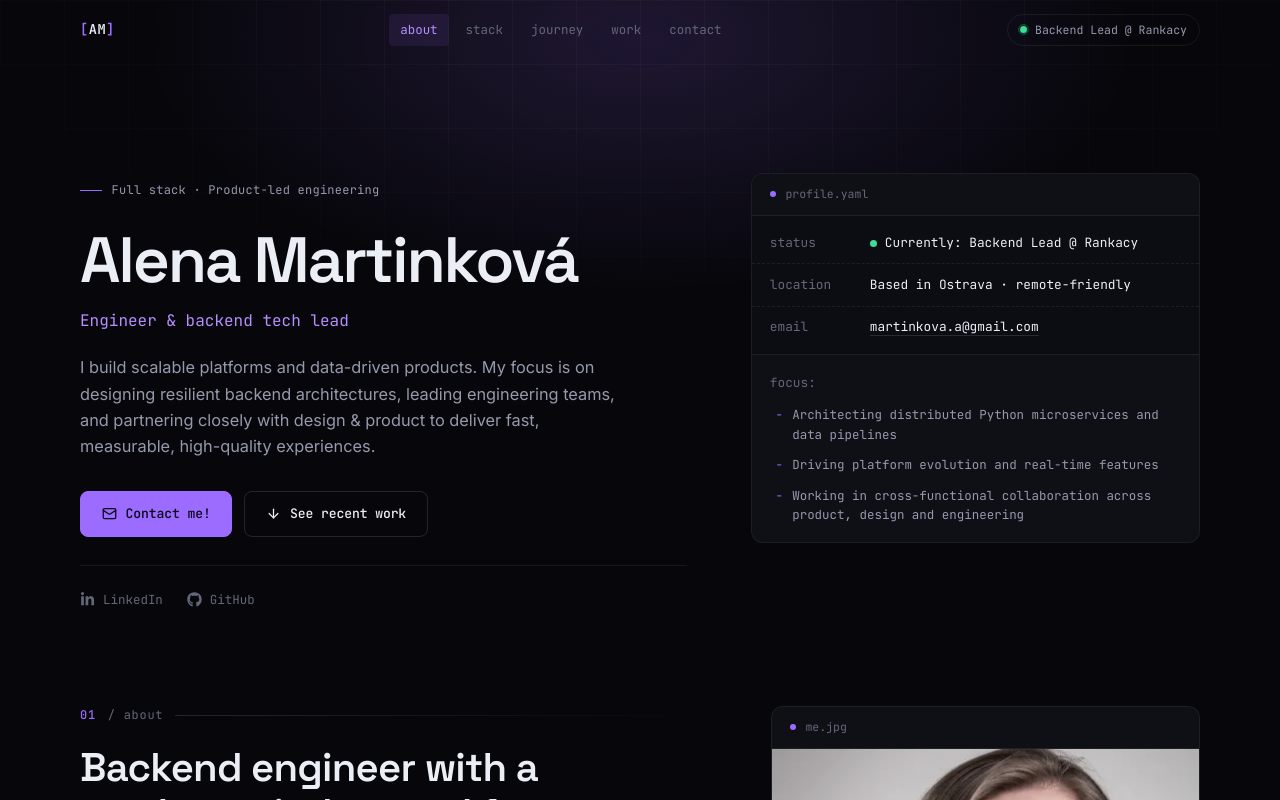
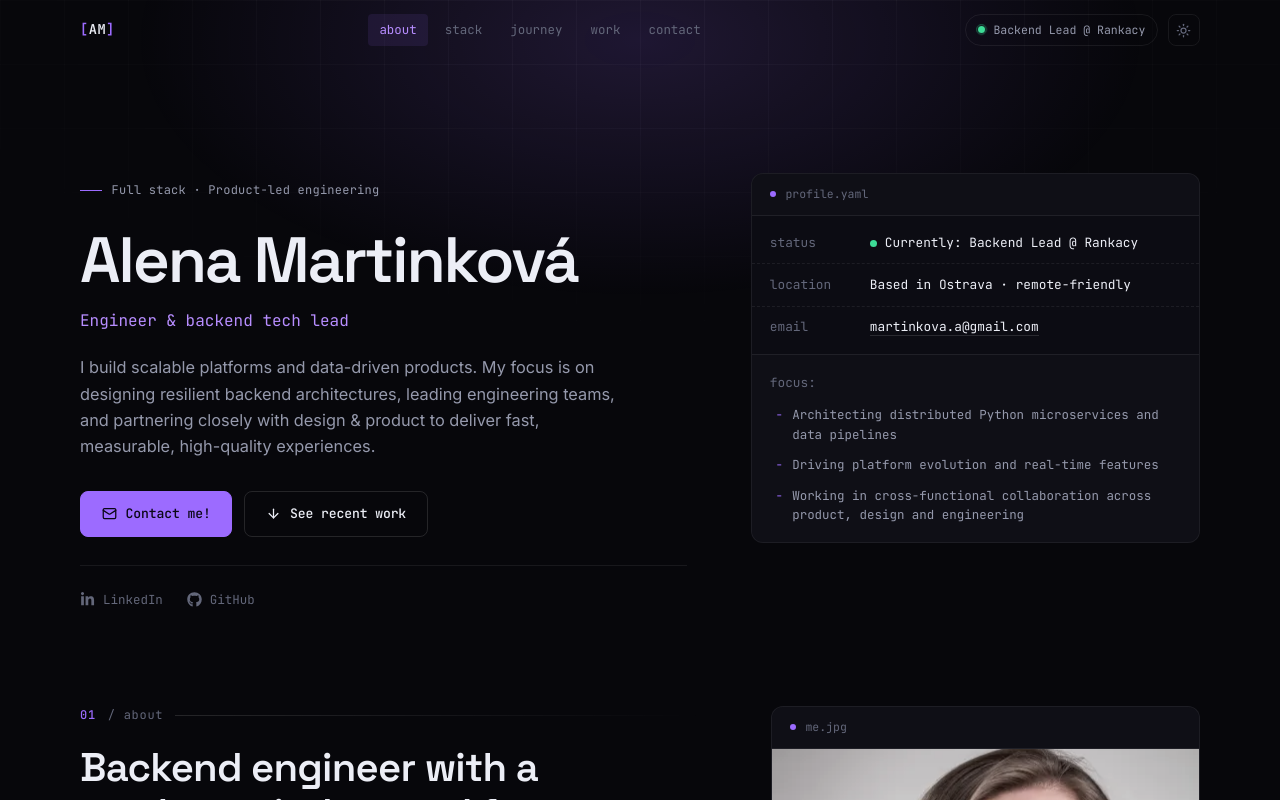
Before and after one commit to alenamartinkova/portfolio, a React (Vite) app: page / in a window 1280 px wide. Shown: the top 800 px of the page. Built offline with nearby package versions, Linux system fonts and the light colour scheme.

Commit message:
White mode

```diff
--- a/index.html
+++ b/index.html
@@ -4,6 +4,16 @@
     <meta charset="utf-8" />
     <meta name="viewport" content="width=device-width, initial-scale=1" />
     <meta name="theme-color" content="#07070b" />
+
+    <!-- Applies a stored light-theme choice before first paint. Dark is the
+         default, so no attribute is set unless the visitor picked light. -->
+    <script>
+      try {
+        if (localStorage.getItem('theme') === 'light') {
+          document.documentElement.dataset.theme = 'light'
+        }
+      } catch (e) {}
+    </script>
 
     <title>Alena Martinková — Backend Engineer & Tech Lead</title>
     <meta
--- a/src/App.css
+++ b/src/App.css
@@ -137,7 +137,7 @@
   font-family: var(--font-mono);
   font-size: 0.72rem;
   color: var(--text-dim);
-  background: rgba(255, 255, 255, 0.015);
+  background: var(--tint);
   border-radius: var(--r-lg) var(--r-lg) 0 0;
 }
 
@@ -181,7 +181,7 @@
 
 .button-primary {
   background: var(--accent);
-  color: #0a0616;
+  color: var(--on-accent);
   border: 1px solid var(--accent);
 }
 
@@ -227,7 +227,7 @@
   padding: 0.24rem 0.6rem;
   border: 1px solid var(--line);
   border-radius: var(--r-sm);
-  background: rgba(255, 255, 255, 0.02);
+  background: var(--tint-2);
   font-family: var(--font-mono);
   font-size: 0.72rem;
   color: var(--text-muted);
--- a/src/components/Footer.css
+++ b/src/components/Footer.css
@@ -1,6 +1,6 @@
 .footer {
   border-top: 1px solid var(--line);
-  background: rgba(255, 255, 255, 0.012);
+  background: var(--tint-soft);
 }
 
 .footer__inner {
--- a/src/components/Header.css
+++ b/src/components/Header.css
@@ -137,7 +137,7 @@
 .spec__focus {
   padding: 1.1rem;
   border-top: 1px solid var(--line);
-  background: rgba(255, 255, 255, 0.015);
+  background: var(--tint);
   border-radius: 0 0 var(--r-lg) var(--r-lg);
 }
 
--- a/src/components/Nav.css
+++ b/src/components/Nav.css
@@ -9,7 +9,7 @@
 
 .nav--stuck {
   border-bottom-color: var(--line);
-  background: rgba(7, 7, 11, 0.82);
+  background: rgba(var(--bg-rgb), 0.82);
   backdrop-filter: blur(12px);
   -webkit-backdrop-filter: blur(12px);
 }
@@ -58,12 +58,19 @@
 
 .nav__link:hover {
   color: var(--text);
-  background: rgba(255, 255, 255, 0.04);
+  background: var(--tint-strong);
 }
 
 .nav__link.is-active {
   color: var(--accent-bright);
   background: var(--accent-soft);
+}
+
+.nav__end {
+  display: flex;
+  align-items: center;
+  gap: 0.6rem;
+  flex-shrink: 0;
 }
 
 .nav__status {
--- a/src/components/Nav.jsx
+++ b/src/components/Nav.jsx
@@ -1,6 +1,7 @@
 import { useEffect, useState } from 'react'
 import './Nav.css'
 import { useActiveSection, useScrollProgress } from '../hooks'
+import ThemeToggle from './ThemeToggle'
 
 const links = [
   { id: 'about', label: 'about' },
@@ -47,10 +48,13 @@ export default function Nav() {
           ))}
         </ul>
 
-        <p className="nav__status">
-          <span className="status-dot" />
-          Backend Lead @ Rankacy
-        </p>
+        <div className="nav__end">
+          <p className="nav__status">
+            <span className="status-dot" />
+            Backend Lead @ Rankacy
+          </p>
+          <ThemeToggle />
+        </div>
       </div>
 
       <div
--- a/src/components/StackDiagram.css
+++ b/src/components/StackDiagram.css
@@ -26,7 +26,7 @@
 /* --- data layer boundary ------------------------------------------ */
 
 .diagram__group rect {
-  fill: rgba(255, 255, 255, 0.012);
+  fill: var(--tint-soft);
   stroke: var(--line);
   stroke-width: 1;
   stroke-dasharray: 4 5;
@@ -43,7 +43,7 @@
 /* --- nodes -------------------------------------------------------- */
 
 .diagram__node rect {
-  fill: var(--surface-2);
+  fill: var(--node);
   stroke: var(--line-mid);
   stroke-width: 1;
   transition: stroke var(--dur) var(--ease), fill var(--dur) var(--ease);
--- /dev/null
+++ b/src/components/ThemeToggle.css
@@ -0,0 +1,56 @@
+.theme-toggle {
+  display: grid;
+  place-items: center;
+  width: 32px;
+  height: 32px;
+  flex-shrink: 0;
+  border: 1px solid var(--line);
+  border-radius: var(--r-md);
+  color: var(--text-dim);
+  background: transparent;
+  transition: border-color var(--dur) var(--ease), color var(--dur) var(--ease),
+    background-color var(--dur) var(--ease);
+}
+
+.theme-toggle:hover {
+  border-color: var(--accent-line);
+  background: var(--accent-soft);
+  color: var(--accent);
+}
+
+/* Both icons share one cell and cross-fade, so the button never reflows. */
+.theme-toggle__icons {
+  position: relative;
+  display: block;
+  width: 15px;
+  height: 15px;
+}
+
+.theme-toggle__icon {
+  position: absolute;
+  inset: 0;
+  width: 15px;
+  height: 15px;
+  transition: opacity var(--dur) var(--ease), transform var(--dur) var(--ease);
+}
+
+/* Dark theme is showing → offer the sun. */
+.theme-toggle__icon--sun {
+  opacity: 1;
+  transform: rotate(0deg) scale(1);
+}
+
+.theme-toggle__icon--moon {
+  opacity: 0;
+  transform: rotate(-90deg) scale(0.6);
+}
+
+[data-theme='light'] .theme-toggle__icon--sun {
+  opacity: 0;
+  transform: rotate(90deg) scale(0.6);
+}
+
+[data-theme='light'] .theme-toggle__icon--moon {
+  opacity: 1;
+  transform: rotate(0deg) scale(1);
+}
--- /dev/null
+++ b/src/components/ThemeToggle.jsx
@@ -0,0 +1,24 @@
+import './ThemeToggle.css'
+import { Moon, Sun } from 'lucide-react'
+import { useTheme } from '../hooks'
+
+export default function ThemeToggle() {
+  const [theme, toggle] = useTheme()
+  const isLight = theme === 'light'
+  const label = `Switch to ${isLight ? 'dark' : 'light'} theme`
+
+  return (
+    <button
+      type="button"
+      className="theme-toggle"
+      onClick={toggle}
+      aria-label={label}
+      title={label}
+    >
+      <span className="theme-toggle__icons" aria-hidden="true">
+        <Sun className="theme-toggle__icon theme-toggle__icon--sun" />
+        <Moon className="theme-toggle__icon theme-toggle__icon--moon" />
+      </span>
+    </button>
+  )
+}
--- a/src/hooks.js
+++ b/src/hooks.js
@@ -1,4 +1,42 @@
 import { useEffect, useState } from 'react'
+
+const THEME_KEY = 'theme'
+
+/**
+ * Dark is the default; only an explicit choice is stored. The initial value is
+ * read from the attribute the inline script in index.html already applied, so
+ * this hook never causes a flash.
+ */
+export function useTheme() {
+  const [theme, setTheme] = useState(() =>
+    document.documentElement.dataset.theme === 'light' ? 'light' : 'dark'
+  )
+
+  useEffect(() => {
+    const root = document.documentElement
+
+    if (theme === 'light') root.dataset.theme = 'light'
+    else delete root.dataset.theme
+
+    try {
+      localStorage.setItem(THEME_KEY, theme)
+    } catch {
+      // Private mode or blocked storage — the toggle still works per-session.
+    }
+
+    const meta = document.querySelector('meta[name="theme-color"]')
+    if (meta) {
+      meta.setAttribute(
+        'content',
+        getComputedStyle(root).getPropertyValue('--bg').trim()
+      )
+    }
+  }, [theme])
+
+  const toggle = () => setTheme(current => (current === 'dark' ? 'light' : 'dark'))
+
+  return [theme, toggle]
+}
 
 /** Fraction of the page scrolled, 0 → 1. Drives the nav progress rail. */
 export function useScrollProgress() {
--- a/src/styles/base.css
+++ b/src/styles/base.css
@@ -62,7 +62,7 @@ body::after {
   pointer-events: none;
   background: radial-gradient(
     ellipse at center,
-    rgba(156, 107, 255, 0.16),
+    var(--bloom),
     transparent 65%
   );
 }
@@ -107,7 +107,7 @@ h4 {
 
 ::selection {
   background: var(--accent);
-  color: #08060f;
+  color: var(--on-accent);
 }
 
 /* Visible keyboard focus everywhere — none of this existed before. */
@@ -137,7 +137,7 @@ h4 {
 }
 
 ::-webkit-scrollbar-thumb {
-  background: #23232f;
+  background: var(--scrollbar-thumb);
   border: 2px solid var(--bg);
   border-radius: 999px;
 }
@@ -154,7 +154,7 @@ h4 {
   z-index: 100;
   padding: 0.75rem 1.25rem;
   background: var(--accent);
-  color: #08060f;
+  color: var(--on-accent);
   font-family: var(--font-mono);
   font-size: 0.8rem;
 }
--- a/src/styles/tokens.css
+++ b/src/styles/tokens.css
@@ -1,19 +1,32 @@
 /* ---------------------------------------------------------------
    Design tokens
    Purple stays the accent — it signals, it doesn't fill surfaces.
+
+   Dark is the default and lives on :root. The light theme overrides
+   only the colour tokens; radii, type and motion are shared.
    --------------------------------------------------------------- */
 
 :root {
   /* surfaces */
   --bg: #07070b;
+  --bg-rgb: 7, 7, 11;
   --surface: #0c0c13;
   --surface-2: #10101a;
   --surface-3: #15151f;
+  /* raised surface used inside the diagram; separate from --surface-2 so the
+     two themes can move it in opposite directions */
+  --node: #10101a;
 
   /* hairlines — depth comes from borders, not shadows */
   --line: rgba(255, 255, 255, 0.07);
   --line-mid: rgba(255, 255, 255, 0.12);
   --line-strong: rgba(255, 255, 255, 0.2);
+
+  /* overlay washes — white on dark, ink on light */
+  --tint-soft: rgba(255, 255, 255, 0.012);
+  --tint: rgba(255, 255, 255, 0.015);
+  --tint-2: rgba(255, 255, 255, 0.02);
+  --tint-strong: rgba(255, 255, 255, 0.04);
 
   /* text */
   --text: #eceef6;
@@ -26,10 +39,15 @@
   --accent-soft: rgba(156, 107, 255, 0.1);
   --accent-line: rgba(156, 107, 255, 0.38);
   --accent-cold: #6b8bff;
+  /* text that sits on top of --accent */
+  --on-accent: #0a0616;
+  --bloom: rgba(156, 107, 255, 0.16);
 
   /* status */
   --ok: #3ddc97;
   --ok-soft: rgba(61, 220, 151, 0.12);
+
+  --scrollbar-thumb: #23232f;
 
   /* radii — sharp, engineered, consistent */
   --r-sm: 4px;
@@ -51,4 +69,47 @@
   /* motion */
   --ease: cubic-bezier(0.22, 0.61, 0.36, 1);
   --dur: 0.22s;
+
+  /* native form controls, scrollbars and caret follow the theme */
+  color-scheme: dark;
 }
+
+[data-theme='light'] {
+  /* Paper rather than pure white, so the white panels still read as raised. */
+  --bg: #f2f2f7;
+  --bg-rgb: 242, 242, 247;
+  --surface: #ffffff;
+  --surface-2: #f6f6fb;
+  --surface-3: #e9e9f2;
+  --node: #ffffff;
+
+  --line: rgba(18, 18, 40, 0.11);
+  --line-mid: rgba(18, 18, 40, 0.17);
+  --line-strong: rgba(18, 18, 40, 0.3);
+
+  --tint-soft: rgba(18, 18, 40, 0.015);
+  --tint: rgba(18, 18, 40, 0.022);
+  --tint-2: rgba(18, 18, 40, 0.03);
+  --tint-strong: rgba(18, 18, 40, 0.06);
+
+  --text: #14141d;
+  --text-muted: #4c4e61;
+  --text-dim: #5f6175;
+
+  /* #9c6bff only reaches 3.4:1 on white, so light mode drops to a deeper
+     violet of the same family and flips --accent-bright to mean "darker". */
+  --accent: #6633d6;
+  --accent-bright: #5124ad;
+  --accent-soft: rgba(102, 51, 214, 0.08);
+  --accent-line: rgba(102, 51, 214, 0.32);
+  --accent-cold: #2f4bc4;
+  --on-accent: #ffffff;
+  --bloom: rgba(102, 51, 214, 0.09);
+
+  --ok: #0c8a5c;
+  --ok-soft: rgba(12, 138, 92, 0.12);
+
+  --scrollbar-thumb: #c4c4d4;
+
+  color-scheme: light;
+}
```
